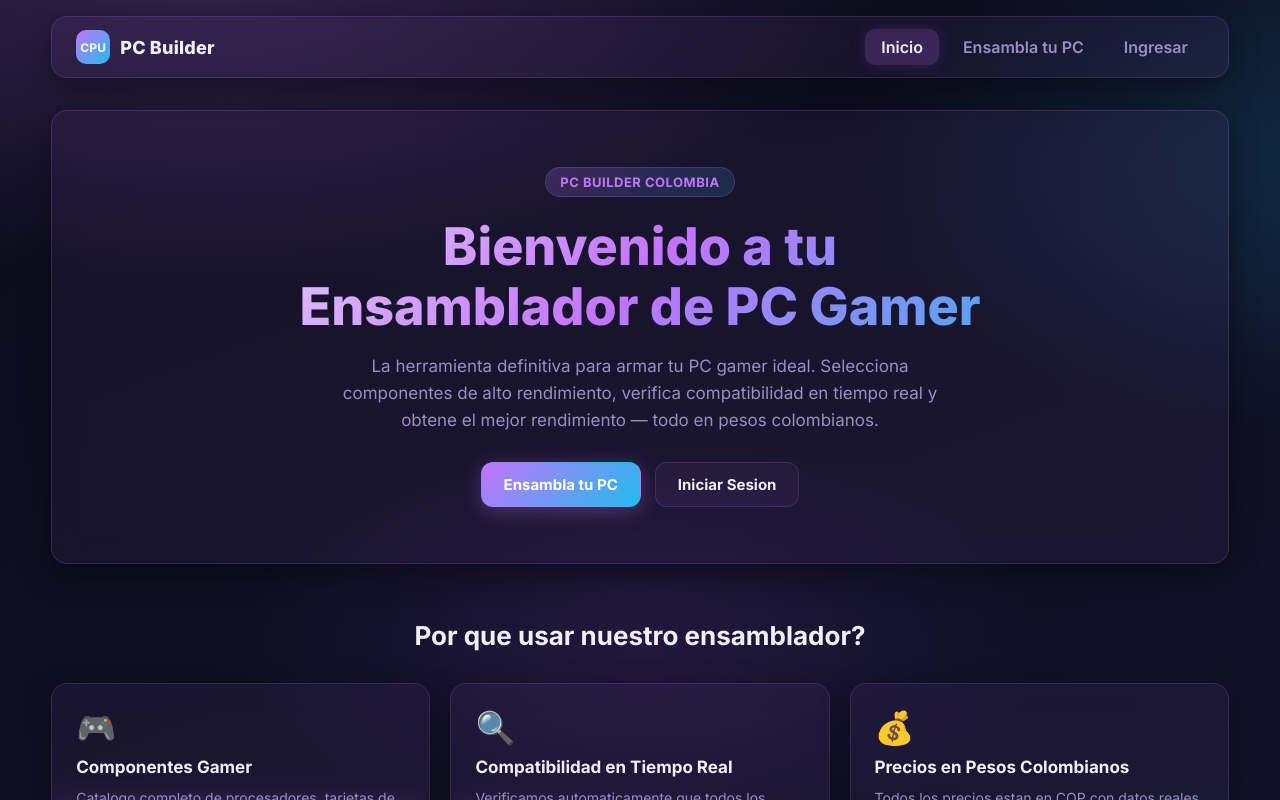
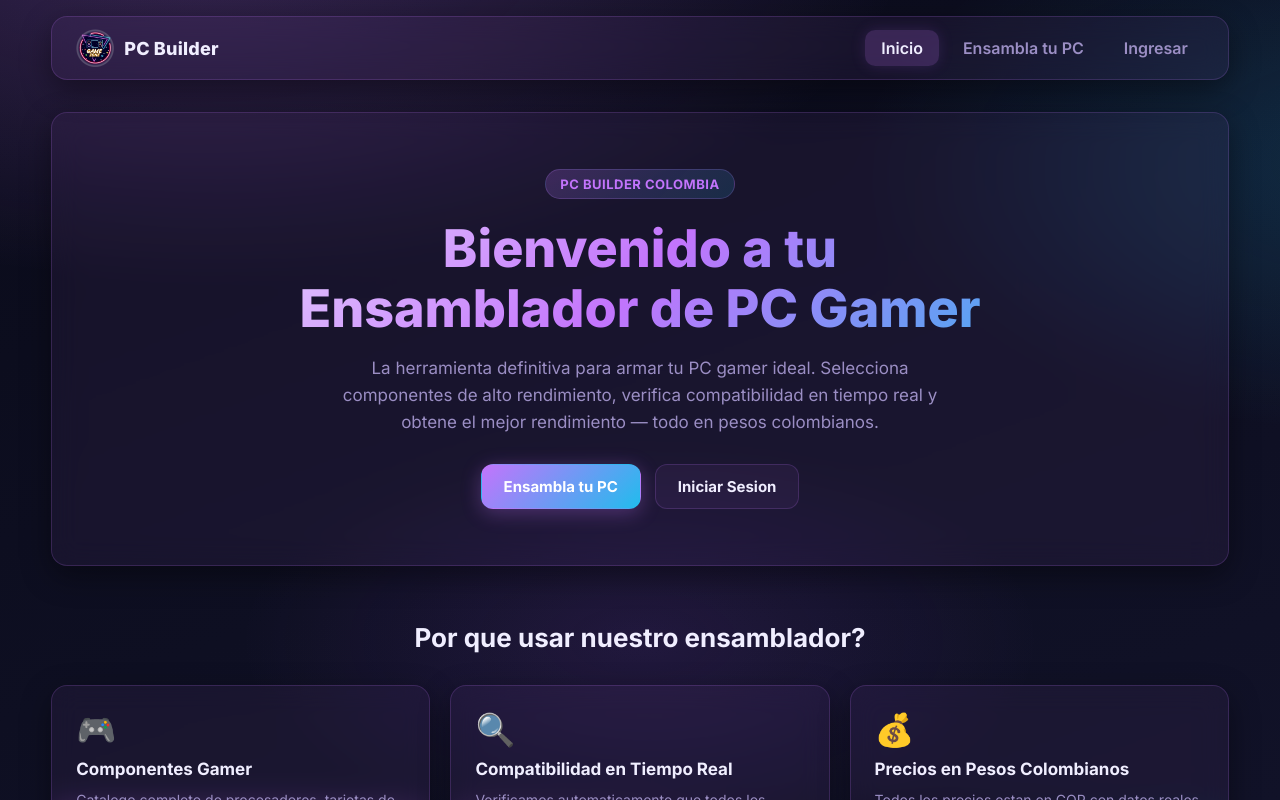
Before and after one commit to dannyzv/ComponentesDePc, a React (Vite) app: page / in a window 1280 px wide. Shown: the top 800 px of the page. Built offline with nearby package versions, Linux system fonts and the light colour scheme.

Commit message:
feat: logo personalizado en navbar sin fondo

```diff
--- a/src/components/Navbar.jsx
+++ b/src/components/Navbar.jsx
@@ -13,7 +13,7 @@ export default function Navbar() {
   return (
     <header className="navbar glass">
       <NavLink to="/" className="navbar-brand">
-        <span className="navbar-logo">CPU</span>
+        <img src="/logo.png.png" alt="Logo" className="navbar-logo-img" />
         <span>PC Builder</span>
       </NavLink>
       <nav className="navbar-links">
--- a/src/index.css
+++ b/src/index.css
@@ -212,6 +212,13 @@ button {
   font-weight: 800;
 }
 
+.navbar-logo-img {
+  width: 38px;
+  height: 38px;
+  object-fit: contain;
+  border-radius: 8px;
+}
+
 .navbar-links {
   display: flex;
   gap: 8px;
```
